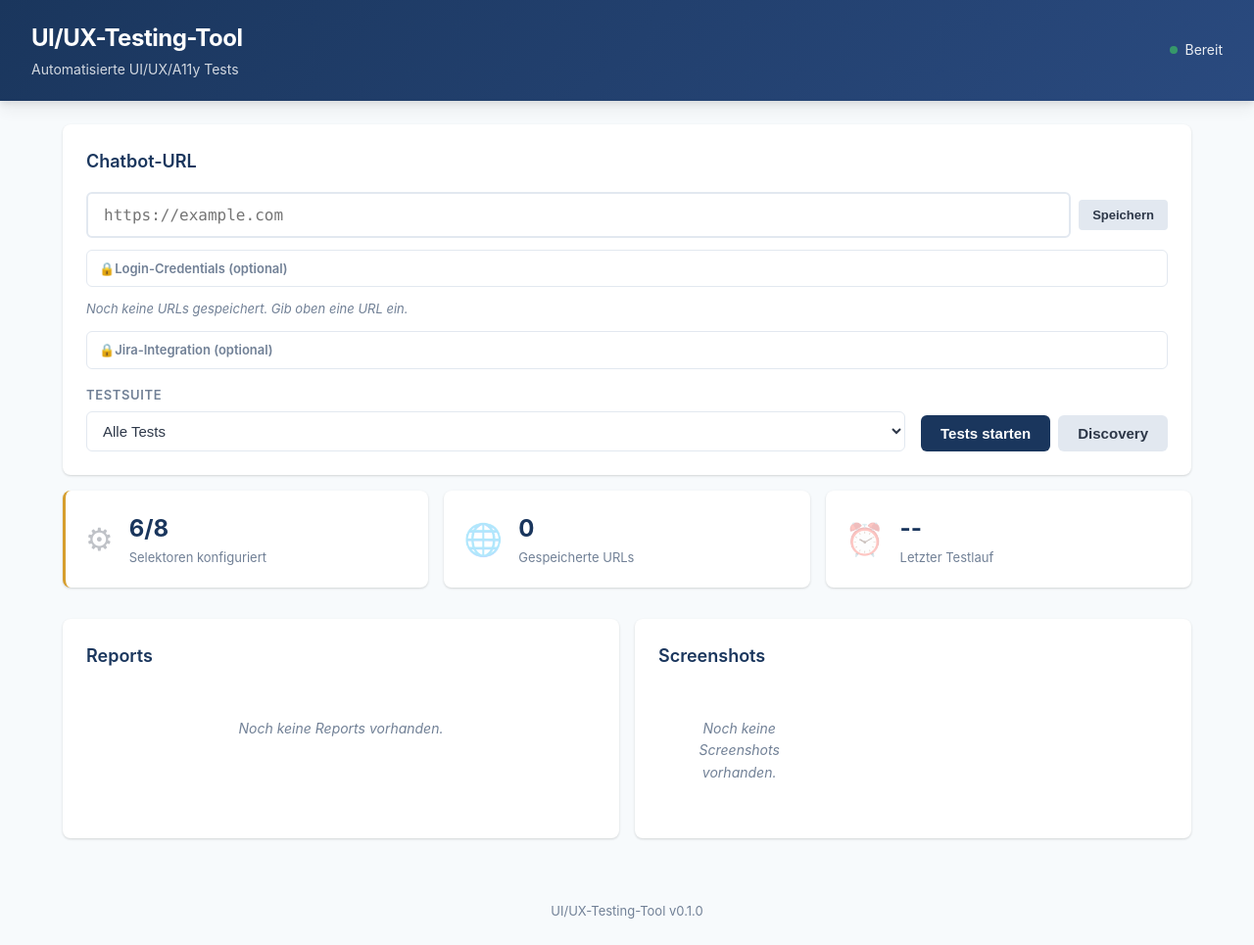
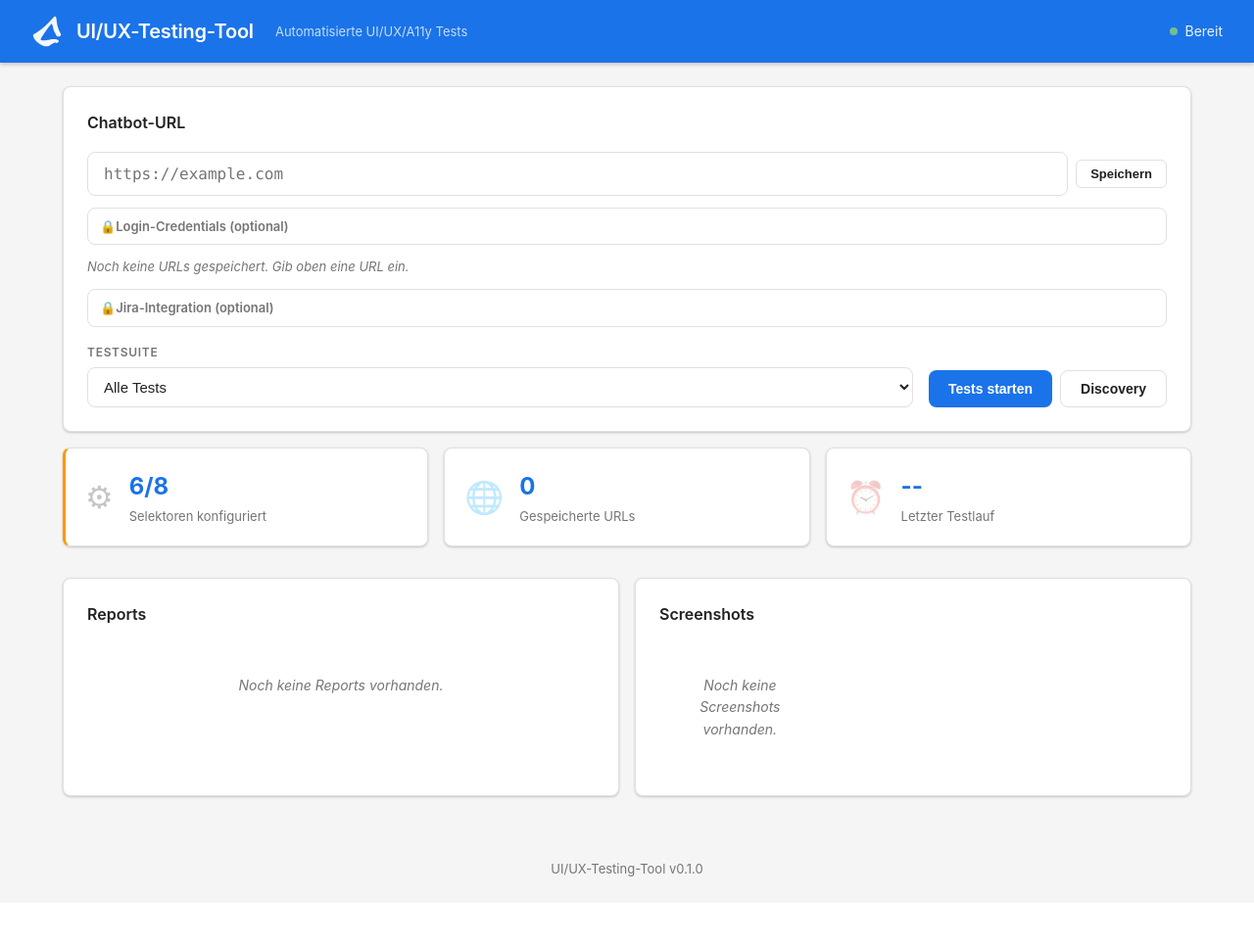
Before and after one commit to mayflower/UI-Testing-Tool, a Flask app: page / in a window 1280 px wide. Shown: the whole page at 98% size. After the commit the page ends 895 px from the top, so only its background shows below. Run offline with Flask 3, Linux system fonts and the light colour scheme; data that the repository does not hold is empty.

Commit message:
feat: Mayflower CI anwenden (Farben, Logo, Design-System)
- CSS-Variablen auf Mayflower-Palette (#1a73e8 Blau, Material Colors)
- Header: einfarbig blau statt Gradient, Mayflower-Logo weiss
- Cards: dezente Border + Material-Schatten
- Suite-Tags, Buttons, Inputs: Mayflower Design Tokens
- Console: Blue-Grey statt Schwarz

Co-Authored-By: Claude Opus 4.6 <noreply@anthropic.com>

```diff
--- a/static/css/style.css
+++ b/static/css/style.css
@@ -1,20 +1,22 @@
-/* UI/UX-Testing-Tool – Web-Frontend Styles */
+/* UI/UX-Testing-Tool – Mayflower CI */
 
 :root {
-    --primary: #1a365d;
-    --primary-light: #2a4a7f;
-    --accent: #e53e3e;
-    --accent-light: #fc8181;
-    --success: #38a169;
-    --warning: #d69e2e;
-    --error: #e53e3e;
-    --bg: #f7fafc;
+    --primary: #1a73e8;
+    --primary-hover: #1561c4;
+    --primary-light: #1561c4;
+    --accent: #f44336;
+    --accent-light: #ef9a9a;
+    --success: #4caf50;
+    --warning: #ff9800;
+    --error: #f44336;
+    --danger: #f44336;
+    --bg: #f5f5f5;
     --card-bg: #ffffff;
-    --text: #2d3748;
-    --text-muted: #718096;
-    --border: #e2e8f0;
-    --shadow: 0 1px 3px rgba(0, 0, 0, 0.1), 0 1px 2px rgba(0, 0, 0, 0.06);
-    --shadow-lg: 0 4px 6px rgba(0, 0, 0, 0.07), 0 10px 15px rgba(0, 0, 0, 0.05);
+    --text: #212121;
+    --text-muted: #757575;
+    --border: #e0e0e0;
+    --shadow: 0 1px 3px rgba(0,0,0,0.12), 0 1px 2px rgba(0,0,0,0.08);
+    --shadow-lg: 0 4px 6px rgba(0,0,0,0.16), 0 10px 20px rgba(0,0,0,0.10);
     --radius: 8px;
 }
 
@@ -25,7 +27,7 @@
 }
 
 body {
-    font-family: -apple-system, BlinkMacSystemFont, "Segoe UI", Roboto, Helvetica, Arial, sans-serif;
+    font-family: -apple-system, BlinkMacSystemFont, "Segoe UI", Roboto, "Helvetica Neue", Arial, sans-serif;
     background: var(--bg);
     color: var(--text);
     line-height: 1.6;
@@ -33,25 +35,39 @@ body {
 
 /* Header */
 header {
-    background: linear-gradient(135deg, var(--primary) 0%, var(--primary-light) 100%);
+    background: var(--primary);
     color: white;
-    padding: 1.25rem 2rem;
+    padding: 0 2rem;
+    height: 64px;
     display: flex;
     justify-content: space-between;
     align-items: center;
-    box-shadow: var(--shadow-lg);
+    box-shadow: 0 2px 4px rgba(0,0,0,0.2);
+}
+
+.header-content {
+    display: flex;
+    align-items: center;
+    gap: 0.875rem;
+}
+
+.header-logo {
+    height: 32px;
+    width: 32px;
+    filter: brightness(0) invert(1);
+    opacity: 0.95;
 }
 
 header h1 {
-    font-size: 1.5rem;
-    font-weight: 700;
-    letter-spacing: -0.02em;
+    font-size: 1.25rem;
+    font-weight: 600;
+    letter-spacing: -0.01em;
 }
 
 .subtitle {
-    font-size: 0.875rem;
-    opacity: 0.8;
-    margin-top: 0.125rem;
+    font-size: 0.8125rem;
+    opacity: 0.75;
+    margin-left: 0.5rem;
 }
 
 .header-status {
@@ -66,12 +82,12 @@ header h1 {
     width: 8px;
     height: 8px;
     border-radius: 50%;
-    background: var(--success);
+    background: #81c784;
     display: inline-block;
 }
 
 .status-dot.running {
-    background: var(--warning);
+    background: #ffb74d;
     animation: pulse 1s infinite;
 }
 
@@ -94,13 +110,14 @@ main {
     box-shadow: var(--shadow);
     padding: 1.5rem;
     margin-bottom: 1rem;
+    border: 1px solid var(--border);
 }
 
 .card h2 {
-    font-size: 1.125rem;
+    font-size: 1rem;
     font-weight: 600;
     margin-bottom: 1rem;
-    color: var(--primary);
+    color: var(--text);
 }
 
 /* Control Panel */
@@ -122,19 +139,19 @@ main {
 
 .form-group label {
     display: block;
-    font-size: 0.8125rem;
+    font-size: 0.75rem;
     font-weight: 600;
     color: var(--text-muted);
     margin-bottom: 0.375rem;
     text-transform: uppercase;
-    letter-spacing: 0.05em;
+    letter-spacing: 0.06em;
 }
 
 select {
     width: 100%;
     padding: 0.625rem 0.75rem;
     border: 1px solid var(--border);
-    border-radius: 6px;
+    border-radius: var(--radius);
     font-size: 0.9375rem;
     color: var(--text);
     background: white;
@@ -159,8 +176,8 @@ select:focus {
 .btn {
     padding: 0.625rem 1.25rem;
     border: none;
-    border-radius: 6px;
-    font-size: 0.9375rem;
+    border-radius: var(--radius);
+    font-size: 0.875rem;
     font-weight: 600;
     cursor: pointer;
     transition: all 0.15s ease;
@@ -178,26 +195,28 @@ select:focus {
 }
 
 .btn-primary:hover:not(:disabled) {
-    background: var(--primary-light);
+    background: var(--primary-hover);
     box-shadow: var(--shadow);
 }
 
 .btn-secondary {
-    background: var(--border);
+    background: white;
     color: var(--text);
+    border: 1px solid var(--border);
 }
 
 .btn-secondary:hover:not(:disabled) {
-    background: #cbd5e0;
+    background: var(--bg);
+    border-color: var(--text-muted);
 }
 
 .btn-danger {
-    background: #e53e3e;
+    background: var(--error);
     color: white;
 }
 
 .btn-danger:hover:not(:disabled) {
-    background: #c53030;
+    background: #d32f2f;
     box-shadow: var(--shadow);
 }
 
@@ -228,7 +247,7 @@ select:focus {
 
 .stat-icon {
     font-size: 2rem;
-    opacity: 0.3;
+    opacity: 0.25;
 }
 
 .stat-value {
@@ -512,9 +531,9 @@ select:focus {
 }
 
 .btn-small {
-    padding: 0.25rem 0.75rem;
+    padding: 0.375rem 0.875rem;
     font-size: 0.8125rem;
-    border-radius: 4px;
+    border-radius: 6px;
 }
 
 .modal-actions {
@@ -575,8 +589,8 @@ select:focus {
 .url-input {
     flex: 1;
     padding: 0.75rem 1rem;
-    border: 2px solid var(--border);
-    border-radius: 6px;
+    border: 1px solid var(--border);
+    border-radius: var(--radius);
     font-size: 1rem;
     font-family: "SF Mono", "Monaco", "Menlo", "Consolas", monospace;
     color: var(--text);
@@ -612,26 +626,22 @@ select:focus {
     width: 100%;
     padding: 0.625rem 0.75rem;
     border: 1px solid var(--border);
-    border-radius: 6px;
+    border-radius: var(--radius);
     font-size: 0.9375rem;
     color: var(--text);
     background: white;
+    transition: border-color 0.15s ease, box-shadow 0.15s ease;
 }
 
 .text-input:focus {
     outline: none;
     border-color: var(--primary);
-    box-shadow: 0 0 0 3px rgba(26, 54, 93, 0.15);
+    box-shadow: 0 0 0 3px rgba(26, 115, 232, 0.2);
 }
 
 .text-input[readonly] {
     background: var(--bg);
     color: var(--text-muted);
-}
-
-.btn-small {
-    padding: 0.5rem 0.875rem;
-    font-size: 0.8125rem;
 }
 
 /* Saved Environments */
@@ -701,21 +711,14 @@ select:focus {
     transition: all 0.15s ease;
 }
 
-.env-chip-edit:hover {
-    color: var(--primary);
-    opacity: 1;
-}
+.env-chip-edit:hover  { color: var(--primary); opacity: 1; }
+.env-chip-delete:hover { color: var(--error); opacity: 1; }
 
-.env-chip-delete:hover {
-    color: var(--error);
-    opacity: 1;
-}
-
-/* Login Section */
+/* Login / Details Section */
 .login-section {
     margin-top: 0.75rem;
     border: 1px solid var(--border);
-    border-radius: 6px;
+    border-radius: var(--radius);
     padding: 0;
 }
 
--- a/templates/web/index.html
+++ b/templates/web/index.html
@@ -9,6 +9,7 @@
 <body>
     <header>
         <div class="header-content">
+            <img src="/static/img/mayflower-logo.svg" alt="Mayflower" class="header-logo">
             <h1>UI/UX-Testing-Tool</h1>
             <p class="subtitle">Automatisierte UI/UX/A11y Tests</p>
         </div>
```
Also changed, not shown: other parts of static/css/style.css (+22 -48 lines), static/img/mayflower-logo.svg (added).
